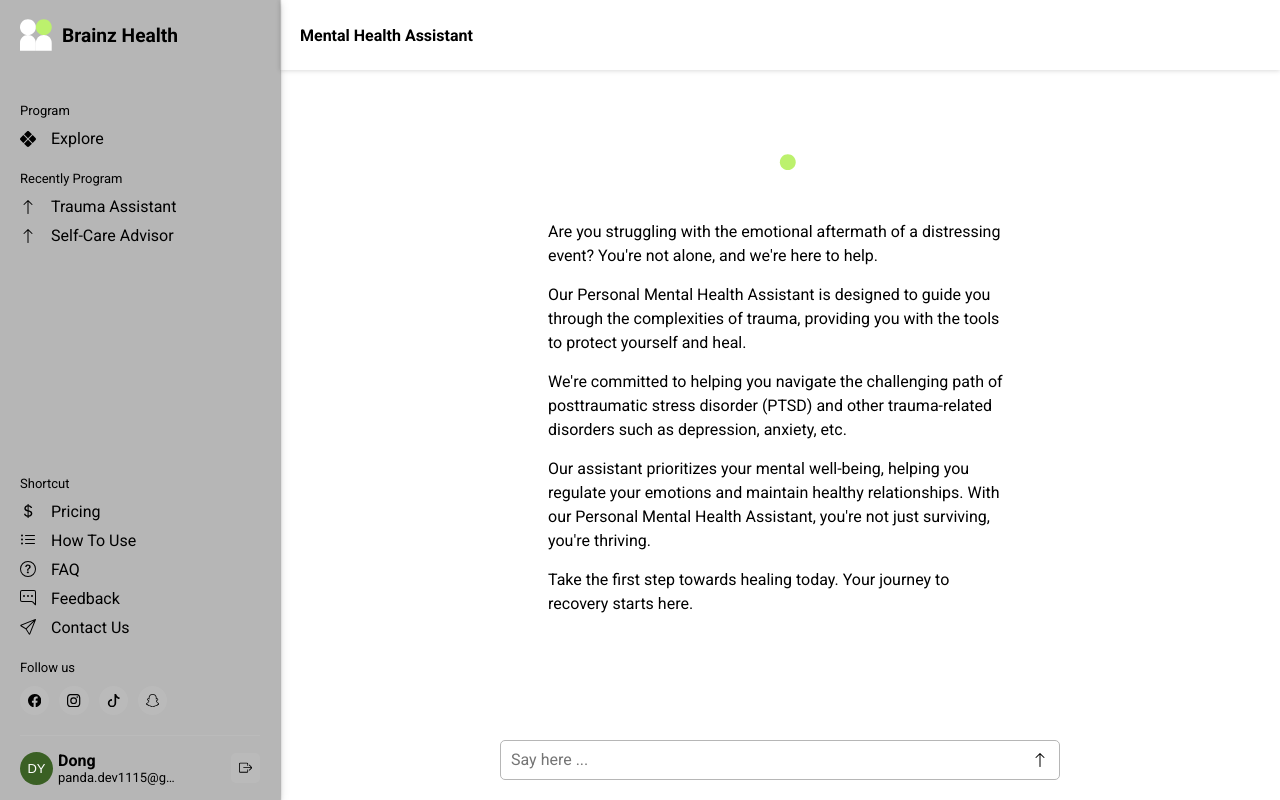
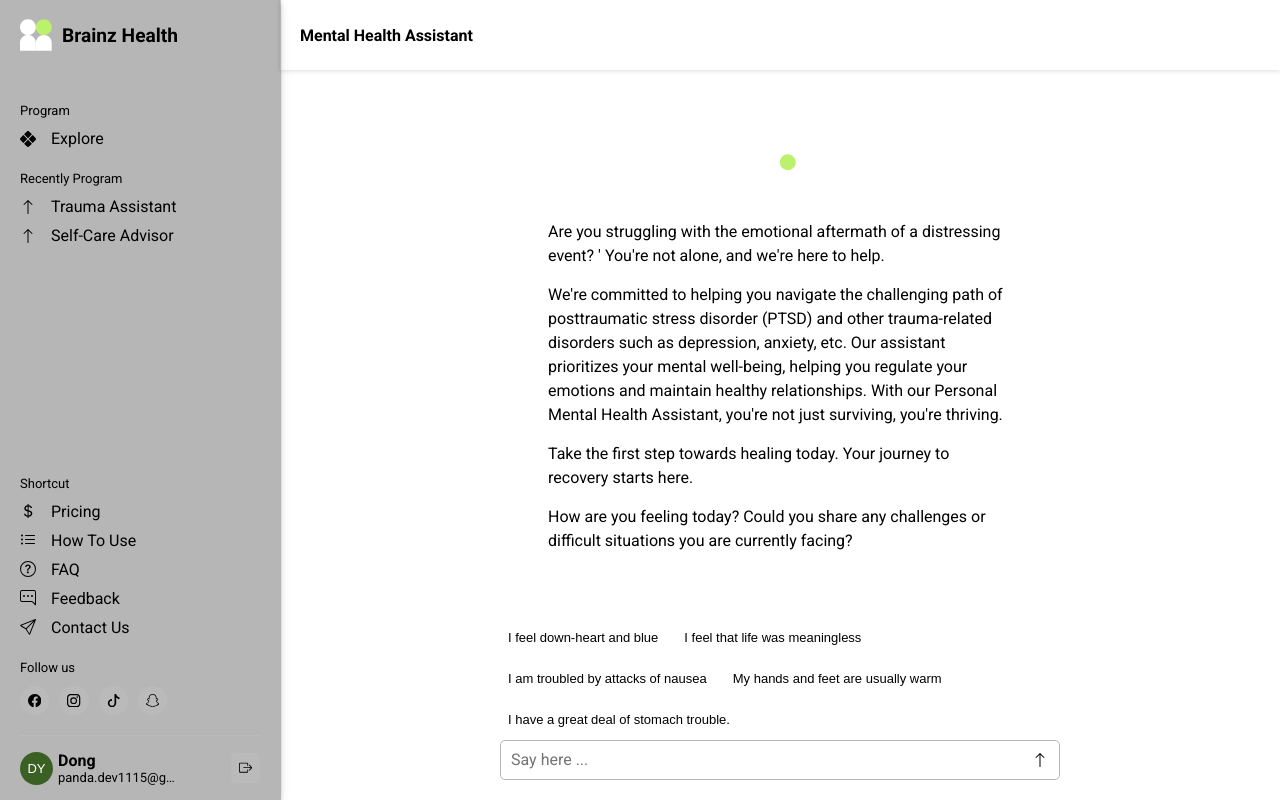
Before and after one commit to dymond9159/brainz-chatbot-web, a Next.js app: page /chat/chatpage in a window 1280 px wide. Built offline with nearby package versions, Linux system fonts and the light colour scheme.

Commit message:
prompt button

```diff
--- a/src/_assets/icons/arrow-icons/box-arrow-in-left.tsx
+++ b/src/_assets/icons/arrow-icons/box-arrow-in-left.tsx
@@ -10,11 +10,11 @@ export const BoxArrowInLeftIcon: FC<IconType> = (props) => (
         viewBox="0 0 16 16"
     >
         <path
-            fill-rule="evenodd"
+            fillRule="evenodd"
             d="M10 3.5a.5.5 0 0 0-.5-.5h-8a.5.5 0 0 0-.5.5v9a.5.5 0 0 0 .5.5h8a.5.5 0 0 0 .5-.5v-2a.5.5 0 0 1 1 0v2A1.5 1.5 0 0 1 9.5 14h-8A1.5 1.5 0 0 1 0 12.5v-9A1.5 1.5 0 0 1 1.5 2h8A1.5 1.5 0 0 1 11 3.5v2a.5.5 0 0 1-1 0v-2z"
         />
         <path
-            fill-rule="evenodd"
+            fillRule="evenodd"
             d="M4.146 8.354a.5.5 0 0 1 0-.708l3-3a.5.5 0 1 1 .708.708L5.707 7.5H14.5a.5.5 0 0 1 0 1H5.707l2.147 2.146a.5.5 0 0 1-.708.708l-3-3z"
         />
     </svg>
--- a/src/_assets/icons/arrow-icons/box-arrow-right.tsx
+++ b/src/_assets/icons/arrow-icons/box-arrow-right.tsx
@@ -10,11 +10,11 @@ export const BoxArrowRightIcon: FC<IconType> = (props) => (
         viewBox="0 0 16 16"
     >
         <path
-            fill-rule="evenodd"
+            fillRule="evenodd"
             d="M10 12.5a.5.5 0 0 1-.5.5h-8a.5.5 0 0 1-.5-.5v-9a.5.5 0 0 1 .5-.5h8a.5.5 0 0 1 .5.5v2a.5.5 0 0 0 1 0v-2A1.5 1.5 0 0 0 9.5 2h-8A1.5 1.5 0 0 0 0 3.5v9A1.5 1.5 0 0 0 1.5 14h8a1.5 1.5 0 0 0 1.5-1.5v-2a.5.5 0 0 0-1 0v2z"
         />
         <path
-            fill-rule="evenodd"
+            fillRule="evenodd"
             d="M15.854 8.354a.5.5 0 0 0 0-.708l-3-3a.5.5 0 0 0-.708.708L14.293 7.5H5.5a.5.5 0 0 0 0 1h8.793l-2.147 2.146a.5.5 0 0 0 .708.708l3-3z"
         />
     </svg>
--- a/src/_assets/icons/list-iconts/list-ul.tsx
+++ b/src/_assets/icons/list-iconts/list-ul.tsx
@@ -10,7 +10,7 @@ export const ListUlIcon: FC<IconType> = (props) => (
         viewBox="0 0 16 16"
     >
         <path
-            fill-rule="evenodd"
+            fillRule="evenodd"
             d="M5 11.5a.5.5 0 0 1 .5-.5h9a.5.5 0 0 1 0 1h-9a.5.5 0 0 1-.5-.5zm0-4a.5.5 0 0 1 .5-.5h9a.5.5 0 0 1 0 1h-9a.5.5 0 0 1-.5-.5zm0-4a.5.5 0 0 1 .5-.5h9a.5.5 0 0 1 0 1h-9a.5.5 0 0 1-.5-.5zm-3 1a1 1 0 1 0 0-2 1 1 0 0 0 0 2zm0 4a1 1 0 1 0 0-2 1 1 0 0 0 0 2zm0 4a1 1 0 1 0 0-2 1 1 0 0 0 0 2z"
         />
     </svg>
--- /dev/null
+++ b/src/components/feature/PromptSuggestionsRow.tsx
@@ -0,0 +1,32 @@
+import React from "react";
+import { Button } from "../ui-components";
+import { Flex } from "../default";
+
+interface IProps {
+    onPromptClick: (e: string) => void;
+}
+export const PromptSuggestionRow: React.FC<IProps> = ({ onPromptClick }) => {
+    const prompts = [
+        "I feel down-heart and blue",
+        "I feel that life was meaningless",
+        "I am troubled by attacks of nausea",
+        "My hands and feet are usually warm",
+        "I have a great deal of stomach trouble.",
+    ];
+
+    return (
+        <Flex className="wrap justify-start items-center gap-10">
+            {prompts.map((prompt, index) => (
+                // <PromptSuggestionButton key={`suggestion-${index}`} text={prompt} onClick={() => onPromptClick(prompt)} />
+                <Button
+                    key={index}
+                    onClick={(e) => onPromptClick(prompt)}
+                >
+                    {prompt}
+                </Button>
+            ))}
+        </Flex>
+    );
+};
+
+export default PromptSuggestionRow;
--- a/src/components/feature/WelcomeMessage.tsx
+++ b/src/components/feature/WelcomeMessage.tsx
@@ -13,28 +13,16 @@ export const WelcomeMessage: React.FC = () => {
             </Box>
             <div>
                 <p>
-                    {`Are you struggling with the emotional aftermath of a
-                    distressing event? You're not alone, and we're here to help.`}
+                    {`Are you struggling with the emotional aftermath of a distressing event? '\n\You're not alone, and we're here to help.`}
                 </p>
                 <p>
-                    {`Our Personal Mental Health Assistant is designed to guide
-                    you through the complexities of trauma, providing you with
-                    the tools to protect yourself and heal.`}
+                    {`We're committed to helping you navigate the challenging path of posttraumatic stress disorder (PTSD) and other trauma-related disorders such as depression, anxiety, etc. Our assistant prioritizes your mental well-being, helping you regulate your emotions and maintain healthy relationships. With our Personal Mental Health Assistant, you're not just surviving, you're thriving.`}
                 </p>
                 <p>
-                    {`We're committed to helping you navigate the challenging path
-                    of posttraumatic stress disorder (PTSD) and other
-                    trauma-related disorders such as depression, anxiety, etc.`}
+                    {`Take the first step towards healing today. Your journey to recovery starts here.`}
                 </p>
                 <p>
-                    {`Our assistant prioritizes your mental well-being, helping
-                    you regulate your emotions and maintain healthy
-                    relationships. With our Personal Mental Health Assistant,
-                    you're not just surviving, you're thriving.`}
-                </p>
-                <p>
-                    {`Take the first step towards healing today. Your journey to
-                    recovery starts here.`}
+                    {`How are you feeling today? Could you share any challenges or difficult situations you are currently facing?`}
                 </p>
             </div>
         </Flex>
--- a/src/components/feature/index.ts
+++ b/src/components/feature/index.ts
@@ -4,6 +4,7 @@ export * from "./Logo";
 // chat page - welcome message
 export * from "./WelcomeMessage";
 export * from "./Conversation";
+export * from "./PromptSuggestionsRow";
 
 // chat sidebar
 // user profile
--- a/src/components/ui-components/Button.tsx
+++ b/src/components/ui-components/Button.tsx
@@ -7,6 +7,7 @@ export const Button: React.FC<IButtonProps> = (props) => {
         <button
             type={props.type ?? "button"}
             className={`button ${props.className}`}
+            onClick={(e) => props.onClick && props.onClick(e)}
         >
             <Icon name={`${props.icon}`} />
             {props.children && (
--- a/src/pages/chat/chatpage.tsx
+++ b/src/pages/chat/chatpage.tsx
@@ -16,6 +16,7 @@ import {
     Conversation,
     Logo,
     ProgramBoard,
+    PromptSuggestionRow,
     RecentBoard,
     ShortcutBoard,
     SocialBoard,
@@ -76,14 +77,16 @@ const ChatPage: React.FC = () => {
         }
     };
 
-    // const handlePrompt = (promptText: string) => {
-    //     const msg: Message = {
-    //         id: crypto.randomUUID(),
-    //         content: promptText,
-    //         role: "user",
-    //     };
-    //     append(msg, { options: { body: { useRag, llm, similarityMetric } } });
-    // };
+    const handlePrompt = (promptText: string) => {
+        alert(1);
+
+        const msg: Message = {
+            id: crypto.randomUUID(),
+            content: promptText,
+            role: "user",
+        };
+        append(msg, { options: { body: { useRag, llm, similarityMetric } } });
+    };
 
     return (
         <Container className="chat-container">
@@ -143,6 +146,12 @@ const ChatPage: React.FC = () => {
                             </Content>
                             <Flex className="chat-prompts row items-end full">
                                 <Wrapper className="full">
+                                    {!messages ||
+                                        (messages.length === 0 && (
+                                            <PromptSuggestionRow
+                                                onPromptClick={handlePrompt}
+                                            />
+                                        ))}
                                     <form
                                         ref={formRef}
                                         onSubmit={handleSend}
--- a/src/types/default.d.ts
+++ b/src/types/default.d.ts
@@ -46,6 +46,9 @@ type TFlexDirection = "row" | "col";
 export interface IButtonProps extends ChildrenProps {
     type?: ButtonType;
     icon?: string;
+    onClick?: (
+        event: React.MouseEventHandler<HTMLButtonElement, MouseEvent>,
+    ) => void;
 }
 
 export interface IButtonGroupProps extends ChildrenProps {
```
